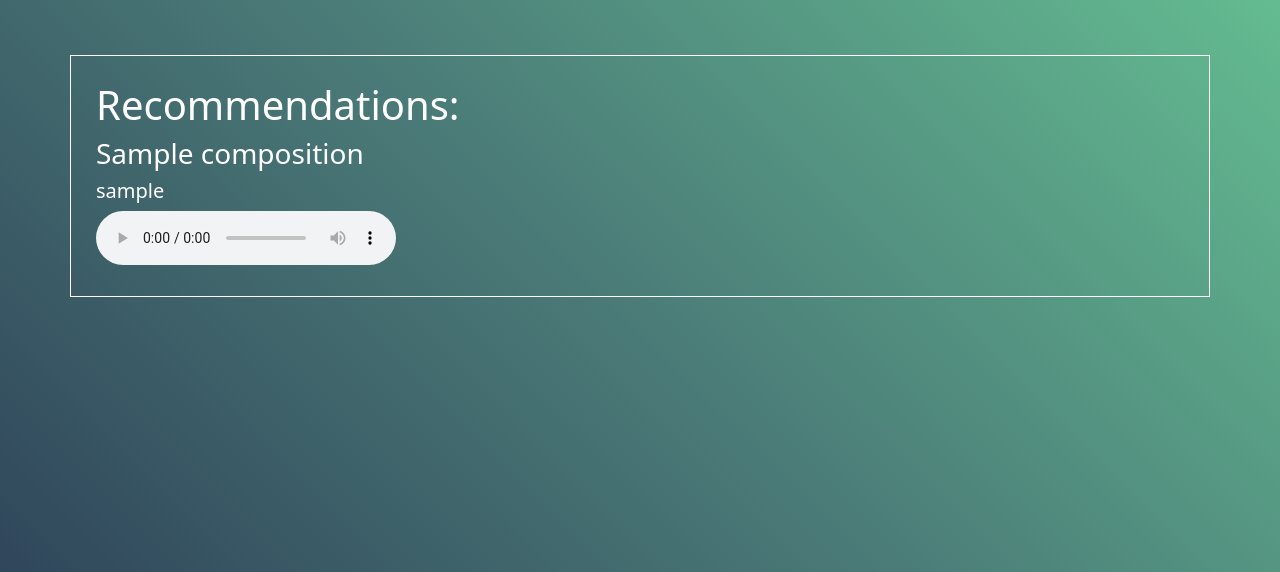
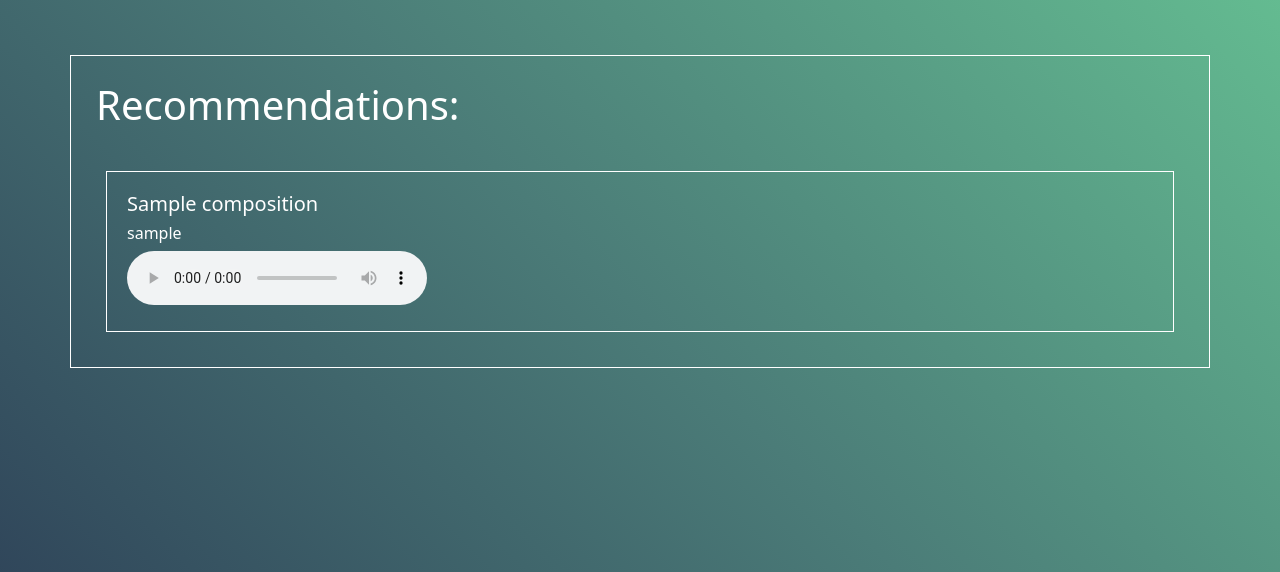
Before and after one commit to bielikovv/i-b-music-platform, a Django app: page / in a window 1280 px wide. Shown: the part 88-660 px from the top of the page. Run offline with Django 4.2, Linux system fonts and the light colour scheme; tables that the repository leaves empty hold one stand-in row (values such as "Sample post"); some libraries are stand-ins or nearby versions.

Commit message:
apply style

```diff
--- a/music/music/static/css/stylenew.css
+++ b/music/music/static/css/stylenew.css
@@ -189,6 +189,13 @@ body{
 
 }
 
+#rec-composition-table{
+    border: 1px solid #ffffff;
+    padding: 20px;
+    margin: 10px;
+
+}
+
 #music-main-card{
     color: #ffffff;
     border-style: solid;
@@ -198,7 +205,9 @@ body{
     margin-top: 25px;
     padding: 25px;
     width: 1300px;
+    display: inline-block;
 }
+
 
 #playlist-card{
     border: 1px solid #ffffff;
--- a/music/musiccloud/templates/musiccloud/main_page.html
+++ b/music/musiccloud/templates/musiccloud/main_page.html
@@ -6,10 +6,13 @@
     <div class="row">
         <div id="music-main-card">
             <h1>Recommendations:</h1>
+            <br>
             {% for item in items %}
-            <h3 class="card-title">{{ item.composition_title }}</h3>
-            <h5 class="card-title">{{ item.composition_singer.nickname }}</h5>
-            <audio src="{{ item.composition_file.url }}" id="audio-area" controls></audio>
+            <div id="rec-composition-table">
+                <h5 class="card-title">{{ item.composition_title }}</h5>
+                <h6 class="card-title">{{ item.composition_singer.nickname }}</h6>
+                <audio src="{{ item.composition_file.url }}" id="audio-area" controls></audio>
+            </div>
             {% endfor %}
         </div>
     </div>
```
